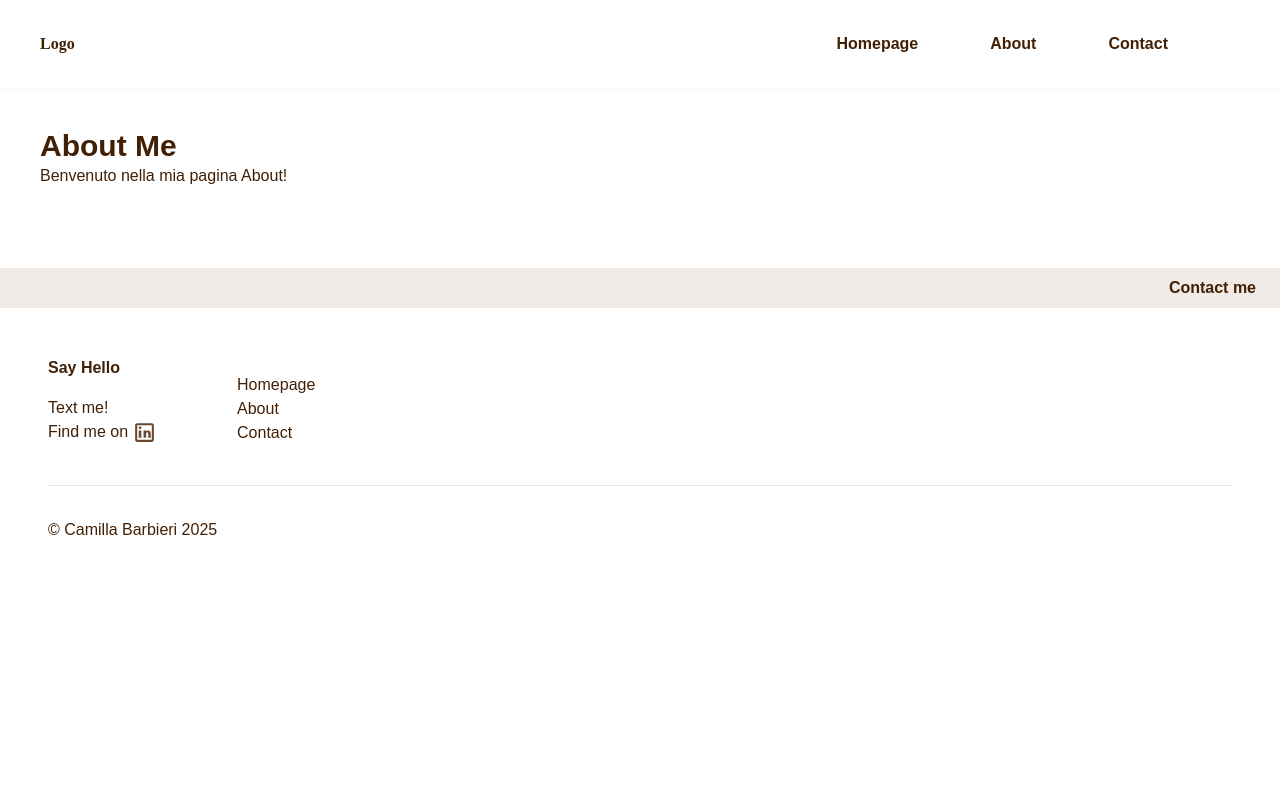
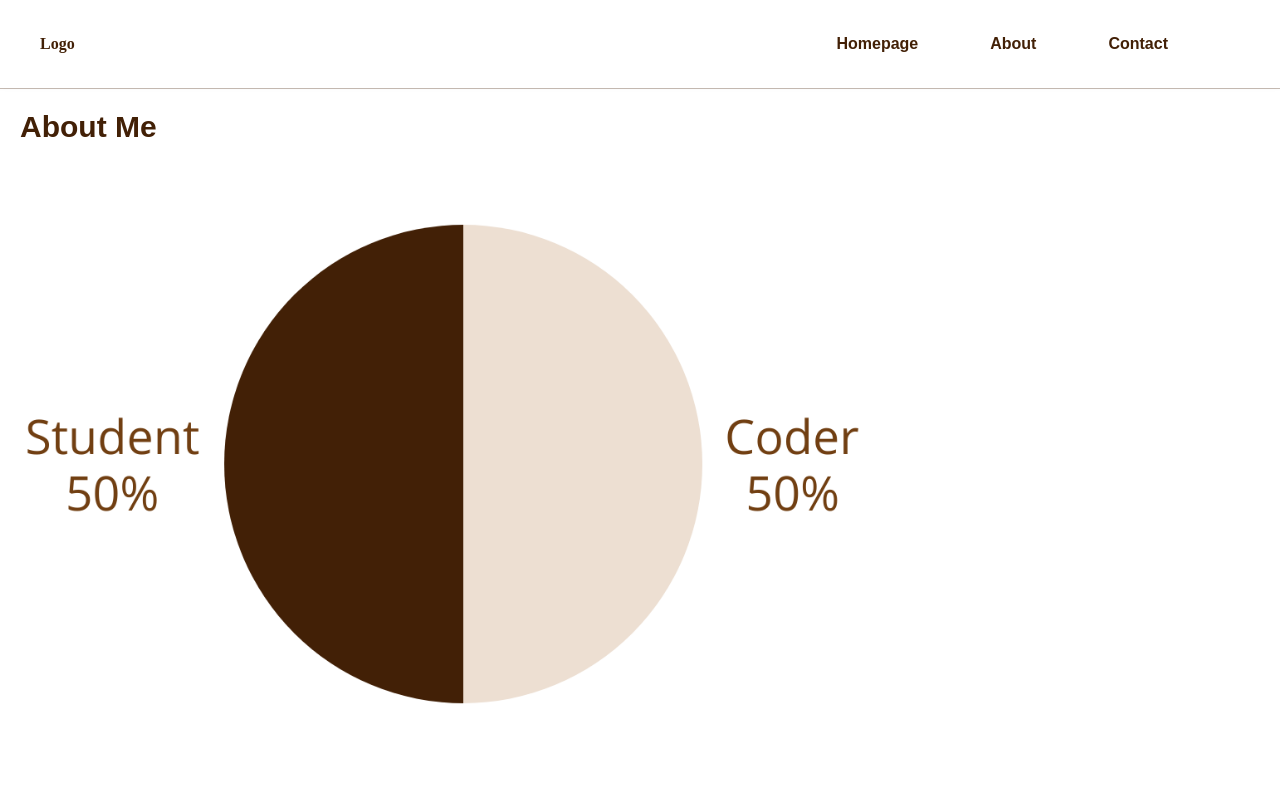
Before and after one commit to Camilla-Barb/Portfolio, a Next.js app: page /pages/about in a window 1280 px wide. Shown: the top 800 px of the page. Built offline with nearby package versions, Linux system fonts and the light colour scheme; a web font is replaced by a local one.

Commit message:
About page - Pie chart image

```diff
--- a/src/app/component/Modal.tsx
+++ b/src/app/component/Modal.tsx
@@ -47,7 +47,7 @@ const Modal = ({
         className="modal-open fixed inset-0 flex items-center justify-center bg-black bg-opacity-50 z-50 overflow-hidden"
       >
         <motion.div
-          className="bg-white h-full top-0 left-0 p-6 rounded-lg shadow-lg max-w-lg w-full relative"
+          className="bg-white h-full top-0 left-0 p-6 rounded-lg shadow-lg w-full relative"
           role="dialog"
           aria-modal="true"
           aria-labelledby={title && "modal-title"}
--- a/src/app/component/Prefooter.tsx
+++ b/src/app/component/Prefooter.tsx
@@ -4,7 +4,7 @@ import Link from "next/link";
 
 export default function Prefooter() {
   return (
-    <section className="w-full mt-10 bg-yellow-900/10 flex justify-end items-center p-2">
+    <section className="w-full mt-10 bg-yellow-900/10 flex justify-end items-center p-2 lg:p-4">
       <article className="pr-4 font-bold">
         <Link href="/pages/contact">Contact me</Link>
       </article>
--- a/src/app/pages/about/page.tsx
+++ b/src/app/pages/about/page.tsx
@@ -1,8 +1,19 @@
+import Image from "next/image";
+
 export default function AboutPage() {
   return (
-    <main className="p-10">
+    <section className="prefooter-section p-5 border-t border-yellow-950/30">
       <h1 className="text-3xl font-bold">About Me</h1>
-      <p>Benvenuto nella mia pagina About!</p>
-    </main>
+
+      <Image
+        src="/img/pie-chart.png"
+        width={850}
+        height={850}
+        className="bg-center bg-no-repeat"
+        alt=""
+        priority
+        aria-hidden
+      />
+    </section>
   );
 }
```
Also changed, not shown: public/img/pie-chart.png (added).
